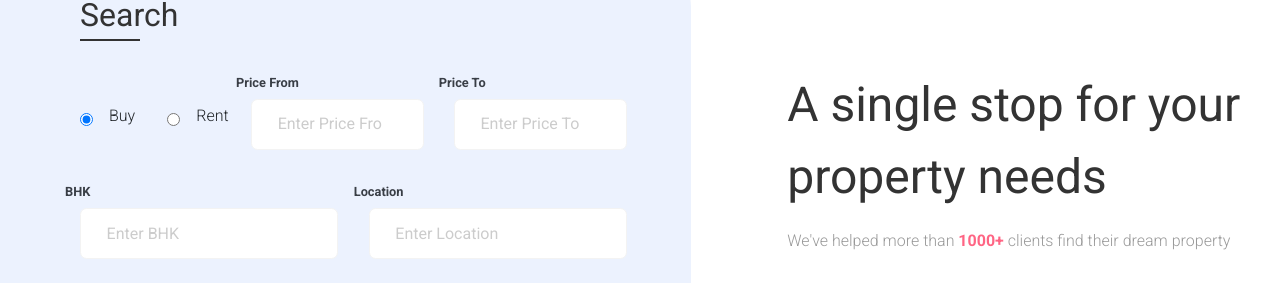
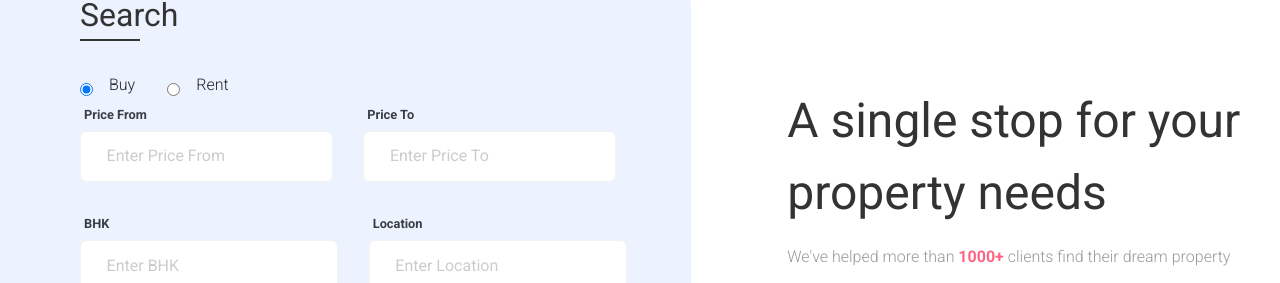
Before and after one commit to shrestha-prabin/fyp-rental-app, a React (Create React App) app: page / in a window 1280 px wide. Shown: the part 169-452 px from the top of the page. Built offline with nearby package versions, Linux system fonts and the light colour scheme; no server answers.

Commit message:
search box fix

```diff
--- a/src/Components/InputWrapper.js
+++ b/src/Components/InputWrapper.js
@@ -14,7 +14,7 @@ function InputWrapper({
 }) {
 	return (
 		<div className="inputwrapper">
-			<div className="row">
+			<div className="row" style={{marginLeft: 4}}>
 				<div className="label">{label}</div>
 				<div className="error">{error}</div>
 			</div>
--- a/src/Components/Search.js
+++ b/src/Components/Search.js
@@ -37,10 +37,6 @@ function Search({
 			<div className="horizontal"></div>
 			<div className="horizontal"></div>
 			<div className="search__form">
-				<div
-					className="rows"
-					style={{ justifyContent: "space-between" }}
-				>
 				<div className="checkbox rows">
 					<input
 						type="radio"
@@ -67,7 +63,12 @@ function Search({
 					<div className="vertical"></div>
 					<label for="rent">Rent</label>
 				</div>
-					<div className="vertical" style={{ width: "2rem" }}></div>
+				<div
+					className="rows"
+					style={{ justifyContent: "space-between" }}
+				>
+
+					{/* <div className="vertical" style={{ width: "2rem" }}></div> */}
 					<div className="rows">
 						<InputWrapper
 							label="Price From"
```
Lines whose indentation alone changed are shown as unchanged.
